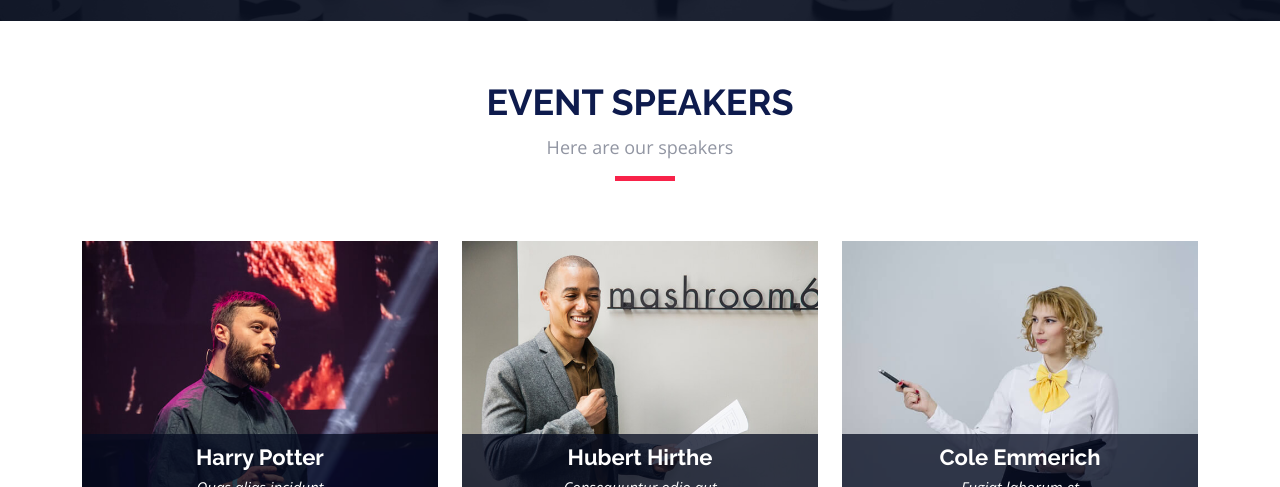
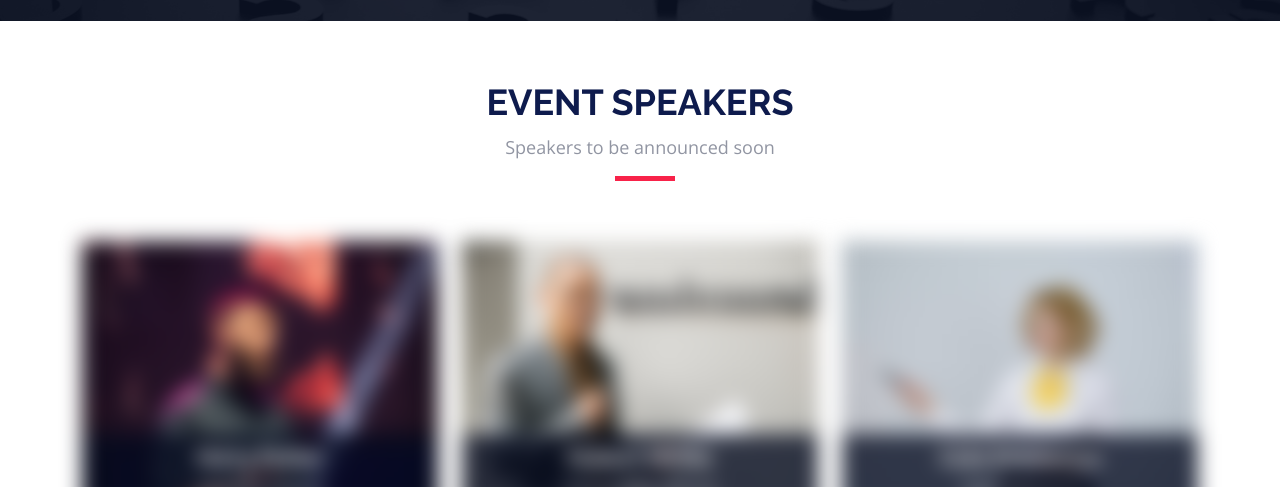
Before and after one commit to amro-mahir/mmutedx2023, a website: page index.html in a window 1280 px wide. Shown: the part 1140-1627 px from the top of the page. Drawn offline with nearby package versions, Linux system fonts and the light colour scheme.

Commit message:
blur speakers

```diff
--- a/index.html
+++ b/index.html
@@ -36,7 +36,9 @@
       <div id="logo" class="me-auto">
         <!-- Uncomment below if you prefer to use a text logo -->
         <!-- <h1><a href="index.html">The<span>Event</span></a></h1>-->
-        <a href="index.html" class="scrollto"><img src="assets/img/tedx-logo.png" id="tedx-logo" alt="mmu tedx logo" title=""></a>
+        <a href="index.html" class="scrollto">
+          <img src="assets/img/tedx-logo.png" id="tedx-logo" alt="mmu tedx logo" title="">
+        </a>
       </div>
 
       <nav id="navbar" class="navbar order-last order-lg-0">
@@ -123,10 +125,10 @@
       <div class="container" data-aos="fade-up">
         <div class="section-header">
           <h2>Event Speakers</h2>
-          <p>Here are our speakers</p>
+          <p>Speakers to be announced soon</p>
         </div>
 
-        <div class="row">
+        <div class="row"  style="filter: blur(10px); pointer-events: none;">
           <div class="col-lg-4 col-md-6">
             <div class="speaker" data-aos="fade-up" data-aos-delay="100">
               <img src="assets/img/speakers/1.jpg" alt="Speaker 1" class="img-fluid">
```
